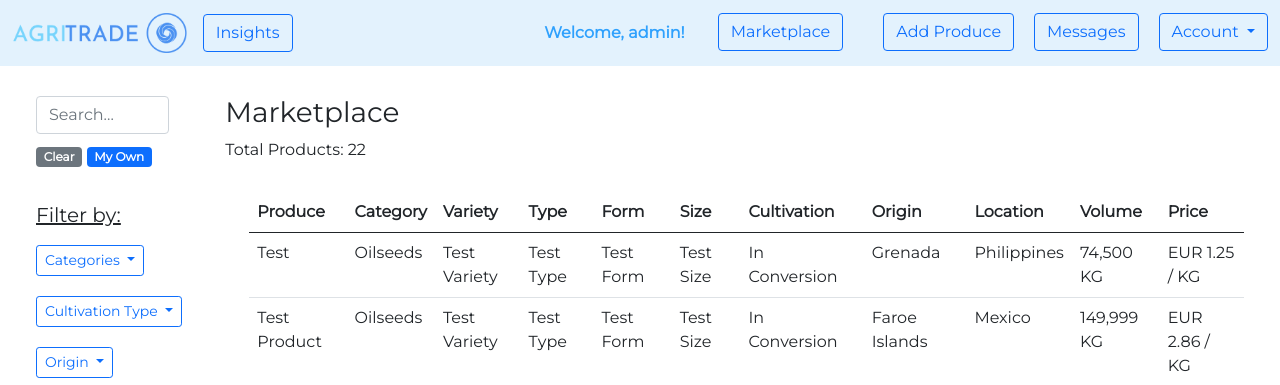
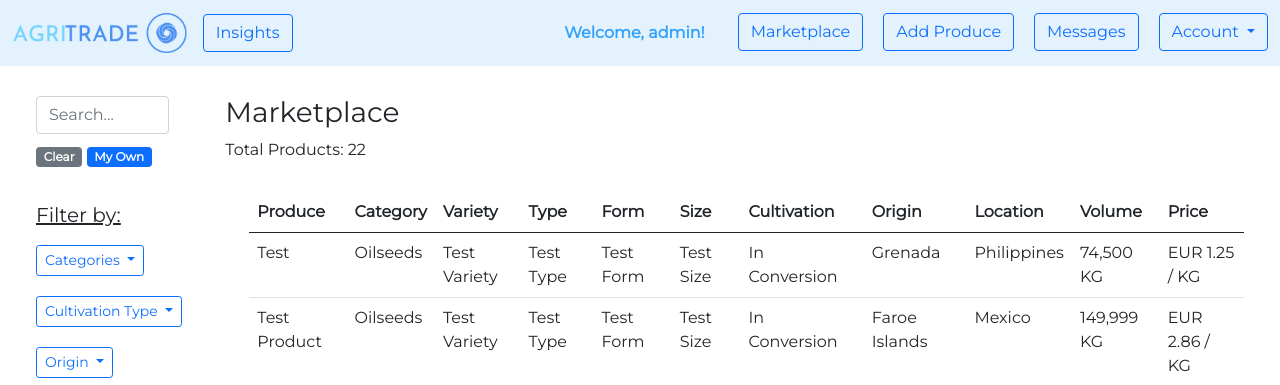
Before and after one commit to erinbedri/Agri_Trade---django-project, a Django app: page /marketplace/ in a window 1280 px wide. Shown: the top 385 px of the page. Run offline with Django 4.2, Linux system fonts and the light colour scheme; a user stored in the database is signed in; data comes from the database, SQL or seed files in the repository.

Commit message:
Fixed navigation items

```diff
--- a/agri_trade/web/templates/web/navigation.html
+++ b/agri_trade/web/templates/web/navigation.html
@@ -24,7 +24,6 @@
                     <li class="nav-item" style="padding-right: 20px">
                         <a class="btn btn-outline-primary" href="{% url 'marketplace:marketplace' %}">Marketplace</a>
                     </li>
-                    <li class="nav-item" style="padding-right: 20px">
                     <li class="nav-item" style="padding-right: 20px">
                         <a class="btn btn-outline-primary" href="{% url 'marketplace:add product' %}">Add Produce</a>
                     </li>
```
Also changed, not shown: 1 other file.
